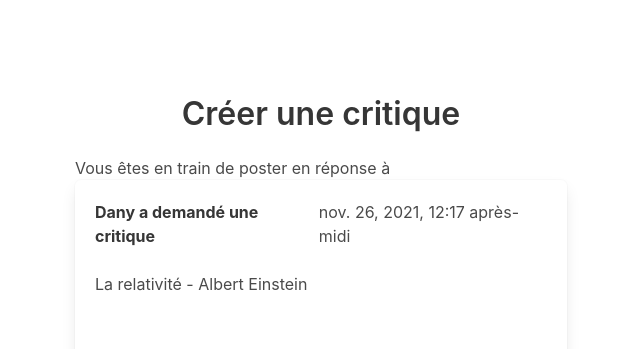
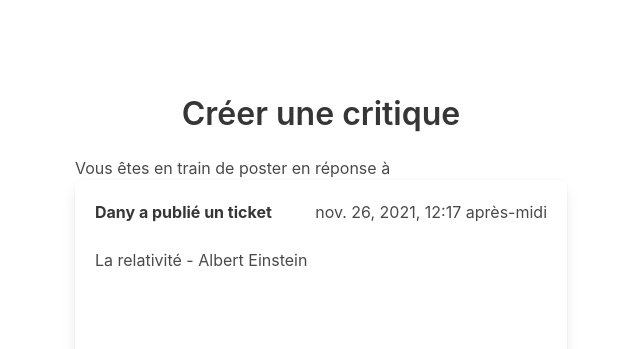
Before and after one commit to Dany-cm/P9_LitReview, a Django app: page /create/review/1 in a window 1280 px wide. Shown: the part 152-501 px from the top of the page, without its empty margins (319-959 px from the left). Run offline with Django 3.2, Linux system fonts and the light colour scheme; a user stored in the database is signed in; data comes from the database, SQL or seed files in the repository; both versions use the stored data as it was after the commit.

Commit message:
feat: Fix some mistakes

```diff
--- a/mysite/flux/templates/create_ticket.html
+++ b/mysite/flux/templates/create_ticket.html
@@ -21,7 +21,7 @@
                             <label class="label">Description</label>
                             <div class="control">
                                 <label>
-                                    <textarea class="textarea" name="description" required></textarea>
+                                    <textarea class="textarea" name="description"></textarea>
                                 </label>
                             </div>
                         </div>
--- a/mysite/flux/templates/create_ticket_and_review.html
+++ b/mysite/flux/templates/create_ticket_and_review.html
@@ -25,7 +25,7 @@
                                     <label class="label">Description</label>
                                     <div class="control">
                                         <label>
-                                            <textarea class="textarea" name="description" required></textarea>
+                                            <textarea class="textarea" name="description"></textarea>
                                         </label>
                                     </div>
                                 </div>
@@ -79,7 +79,7 @@
                                     <label class="label">Commentaire</label>
                                     <div class="control">
                                         <label>
-                                            <textarea class="textarea" name="body" required></textarea>
+                                            <textarea class="textarea" name="body"></textarea>
                                         </label>
                                     </div>
                                 </div>
--- a/mysite/flux/templates/modify_ticket.html
+++ b/mysite/flux/templates/modify_ticket.html
@@ -14,7 +14,8 @@
                             <label class="label">Titre</label>
                             <div class="control">
                                 <label>
-                                    <input class="input" type="text" name="title" value="{{ ticket.title }}">
+                                    <input class="input" type="text" name="title" style="text-align: center;"
+                                           value="{{ ticket.title }}">
                                 </label>
                             </div>
                         </div>
--- a/mysite/flux/templates/subscription.html
+++ b/mysite/flux/templates/subscription.html
@@ -31,7 +31,7 @@
                                 <tbody>
                                 <tr>
                                     <td>{{ subscription.followed_user }}</td>
-                                    <td><a class="button" style="left: 300px;"
+                                    <td class="has-text-right"><a class="button"
                                            href="{% url 'flux:unsubscribe' subscription.followed_user %}">Désabonner</a></td>
                                 </tr>
                                 </tbody>
--- a/mysite/flux/templates/ticket_snippet.html
+++ b/mysite/flux/templates/ticket_snippet.html
@@ -3,9 +3,9 @@
         <div class="content">
             <div style="display: flex; justify-content: space-between;">
                 {% if ticket.user == user %}
-                    <strong>Vous avez demandé une critique</strong>
+                    <strong>Vous avez publié un ticket</strong>
                 {% else %}
-                    <strong>{{ ticket.user }} a demandé une critique</strong>
+                    <strong>{{ ticket.user }} a publié un ticket</strong>
                 {% endif %}
                 {{ ticket.time_created }}
             </div>
```
Also changed, not shown: mysite/db.sqlite3, mysite/media/458365e0a86de3b6392feb97c110647e_xv6HldN.jpg (deleted), mysite/media/55f065cb44445590e33bd72c29b6cb1b.jpg (deleted), mysite/media/55f065cb44445590e33bd72c29b6cb1b_8IAnIbC.jpg (deleted), mysite/media/55f065cb44445590e33bd72c29b6cb1b_wIIO3JL.jpg (deleted), mysite/media/Et-ils-meurent-tous-les-deux-a-la-fin.jpg (deleted), mysite/media/Et-ils-meurent-tous-les-deux-a-la-fin_4iX2HzE.jpg (deleted), mysite/media/Et-ils-meurent-tous-les-deux-a-la-fin_Dj2yhmA.jpg (deleted), mysite/media/Et-ils-meurent-tous-les-deux-a-la-fin_aNJj0ug.jpg (deleted).
